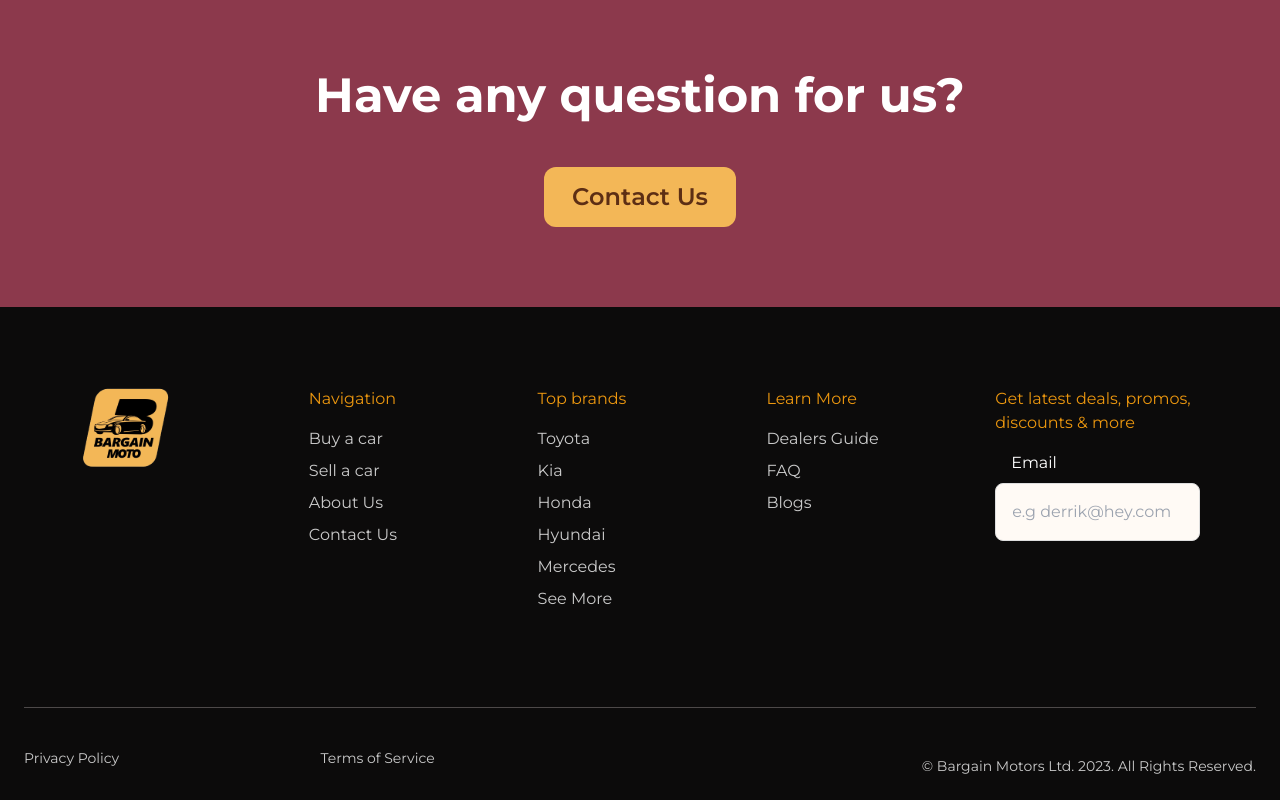
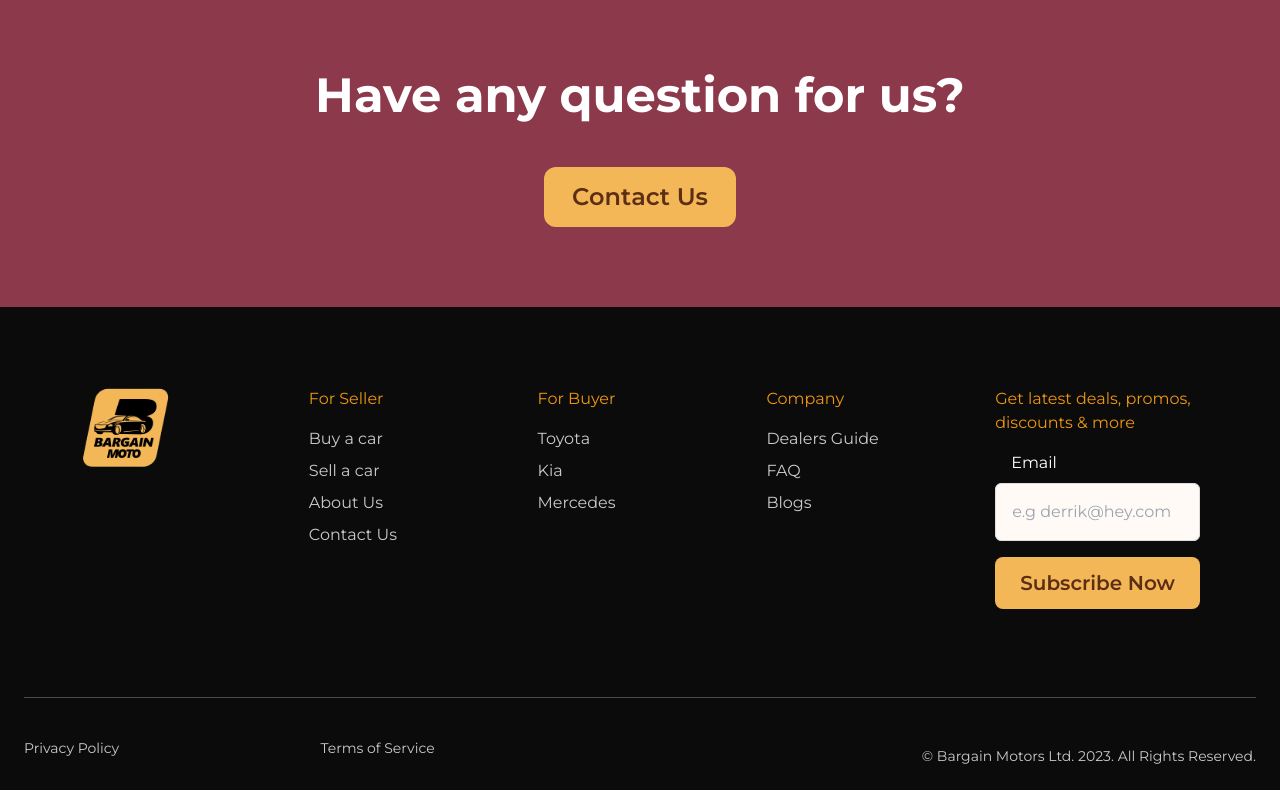
Before and after one commit to Touchstack/BargainMoto-New, a React (Vite) app: page /aboutus in a window 1280 px wide. Shown: the part 3102-3902 px from the top of the page. Built offline with nearby package versions, Linux system fonts and the light colour scheme.

Commit message:
Buy A Car Hero, Buy A Car Page, Update Footer and, Update What Set Bargain Moto Apart
Buy A Car Hero, Buy A Car Page, Update Footer and, Update What Set Bargain Moto Apart

```diff
--- /dev/null
+++ b/src/components/BuyACar/BuyACarHero.jsx
@@ -0,0 +1,44 @@
+import Navbar from "../Navbar/Navbar";
+import Search from "../../assets/images/search-1.svg";
+import SearchIcon from "../../assets/images/search-2.svg";
+
+const BuyACarHero = () => {
+  return (
+    <div className="">
+      <Navbar />
+      <div className="bg-[#8C394C] text-center p-28">
+        <h3 className="font-Bold text-5xl text-[#FFF]">
+          Your New Ride is just a <p className="m-2">Few clicks Away!</p>
+        </h3>
+        <form className="flex justify-between items-center mt-12 p-1 text-[#A4A6A8] bg-[#FFFAF5]  max-w-[500px] mx-auto w-full border rounded-md">
+          <div className="inline-flex">
+            <img
+              src={SearchIcon}
+              alt="search-2.svg"
+              style={{ height: "auto" }}
+              className="mr-2 p-2"
+            />
+            <input
+              type="text"
+              id="large-input"
+              placeholder="Search by brand, model, colour, etc"
+              name="HONDA"
+              required
+              className="inline-flex py-2 font-Regular bg-[#FFFAF5] w-200px sm:w-[300px] text-xs"
+            />
+          </div>
+          <div className="mr-4">
+            <button
+              type="submit"
+              className="font-Bold text-[#5C2E14] bg-[#F3B757] rounded-xl focus:outline-none text-md px-7 py-2"
+            >
+              Search
+            </button>
+          </div>
+          <input type="hidden" name="form-name" value="subscribe" />
+        </form>
+      </div>
+    </div>
+  );
+};
+export default BuyACarHero;
--- a/src/components/Footer/Footer.jsx
+++ b/src/components/Footer/Footer.jsx
@@ -16,8 +16,8 @@
               </a>
             </div>
             <div>
-              <h2 className="mb-4 p-0 py-0 text-base font-MontserratSemiBold text-[#EC970F]">
-                Navigation
+              <h2 className="mb-4 p-0 py-0 text-base font-Regular text-[#EC970F]">
+                For Seller
               </h2>
               <ul className="text-[#CACACA]">
                 <li className="mb-2">
@@ -49,8 +49,8 @@
               </ul>
             </div>
             <div>
-              <h2 className="mb-4 p-0 py-0 text-base font-MontserratBold text-[#EC970F]">
-                Top brands
+              <h2 className="mb-4 p-0 py-0 text-base font-Regular text-[#EC970F]">
+                For Buyer
               </h2>
               <ul className="text-[#CACACA]">
                 <li className="mb-2">
@@ -70,30 +70,15 @@
                   </a>
                 </li>
                 <li className="mb-2">
-                  <a href="/dealersguide" className="hover:underline">
-                    Honda
-                  </a>
-                </li>
-                <li className="mb-2">
-                  <a href="/contact" className="hover:underline">
-                    Hyundai
-                  </a>
-                </li>
-                <li className="mb-2">
                   <a href="/contact" className="hover:underline">
                     Mercedes
-                  </a>
-                </li>
-                <li className="mb-2">
-                  <a href="/contact" className="hover:underline">
-                    See More
                   </a>
                 </li>
               </ul>
             </div>
             <div>
-              <h2 className="mb-4 p-0 py-0 text-base font-MontserratSemiBold text-[#EC970F]">
-                Learn More
+              <h2 className="mb-4 p-0 py-0 text-base font-Regular text-[#EC970F]">
+                Company
               </h2>
               <ul className="text-[#CACACA]">
                 <li className="mb-2">
@@ -114,7 +99,7 @@
               </ul>
             </div>
             <div>
-              <h2 className="mb-4 p-0 py-0 text-base font-MontserratSemiBold text-[#EC970F]">
+              <h2 className="mb-4 p-0 py-0 text-base font-Regular text-[#EC970F]">
                 Get latest deals, promos, discounts & more
               </h2>
               <p className="text-[#FFFFFF] mb-2 p-4 py-0"> Email</p>
@@ -127,12 +112,19 @@
                       placeholder="e.g derrik@hey.com"
                       name="subscriptionemail"
                       required
-                      className="block w-full p-4 text-[#666666] mb-4 font-MontserratRegular border border-[#DEDEDE] rounded-lg bg-[#FFFAF5] sm:text-md focus:ring-blue-500 focus:border-blue-500 dark:bg-gray-700 dark:border-gray-600 dark:placeholder-gray-400 dark:text-white dark:focus:ring-blue-500 dark:focus:border-blue-500"
+                      className="block w-full p-4 text-[#666666] mb-4 font-Regular border border-[#DEDEDE] rounded-md bg-[#FFFAF5] sm:text-md focus:ring-blue-500 focus:border-blue-500 dark:bg-gray-700 dark:border-gray-600 dark:placeholder-gray-400 dark:text-white dark:focus:ring-blue-500 dark:focus:border-blue-500"
                     />
 
                     {/*Netlify Form Handling*/}
                     <input type="hidden" name="form-name" value="subscribe" />
                     {/*Netlify Form Handling*/}
+                    <button
+                      type="submit"
+                      className="font-SemiBold text-[#5C2E14] bg-[#F3B757]  hover:bg-amber-500 focus:ring-1 focus:outline-none focus:ring-amber-100 font-medium rounded-lg text-xl px-5 py-3 w-full
+                      text-center mr-3 md:mr-0 dark:bg-blue-600 dark:hover:bg-blue-700 dark:focus:ring-blue-800"
+                    >
+                      Subscribe Now
+                    </button>
                   </form>
                 </li>
               </ul>
--- a/src/components/Hero/WhatSetBargainMotoApart.jsx
+++ b/src/components/Hero/WhatSetBargainMotoApart.jsx
@@ -1,8 +1,8 @@
+import React, { useState } from "react";
 import Yellow from "../../assets/images/yellow-model.svg";
 import Purple from "../../assets/images/purple-model.svg";
 import Green from "../../assets/images/green-model.svg";
 import VectorIcon from "../../assets/images/Vector.svg";
-
 const WhatSetBargainMotoApart = () => {
   return (
     <div className="bg-[#FAFAFA] text-center py-11 md:px-4">
@@ -12,69 +12,72 @@
       </h3>
       <div className="py-4">
         <div className="my-3 container mx-auto text-center text-dark">
-          <div className="grid lg:grid-cols-4 md:grid-cols-2 sm:grid-cols-1 grid-cols-1 mt-5 gap-8">
-            <div className="px-4">
+          <div className="grid lg:grid-cols-4 md:grid-cols-4 sm:grid-cols-1 grid-cols-1 mt-5 gap-2">
+            <div className="pl-12">
               <div className="px-4">
                 <img
                   src={Yellow}
                   alt="yellow-model"
-                  className="img-fluid lg:mx-0 md:mx-0 sm:mx-auto mx-auto lg:w-[120px] lg:h-[120px] md:w-[100px] md:h-[100px] sm:w-[80px] sm:h-[80px] w-[80px] h-[80px]"
+                  style={{ height: "120px", width: "120px" }}
+                  className="img-fluid w-full"
                 />
               </div>
-              <h3 className="font-SemiBold text-[#191919] lg:text-2xl md:text-2xl sm:text-lg text-xl mt-6 md:text-start sm:text-center text-center">
+              <h3 className="font-SemiBold text-[#191919] lg:text-2xl md:text-2xl sm:text-lg text-xl mt-6 text-start">
                 Identity Check
               </h3>
-              <p className="font-Regular text-[#333] text-base pt-2 pb-4 mx-auto md:text-start sm:text-center text-center mt-4">
+              <p className="font-Regular text-[#333] text-xl pt-2 pb-4 mx-auto text-start mt-4">
                 We verify buyers’ and sellers' identities before every sale.
               </p>
             </div>
-
-            <div className="px-4">
+            <div className="pl-12">
               <div className="px-4">
                 <img
                   src={Purple}
                   alt="purple-model"
-                  className="img-fluid lg:mx-0 md:mx-0 sm:mx-auto mx-auto lg:w-[120px] lg:h-[120px] md:w-[100px] md:h-[100px] sm:w-[80px] sm:h-[80px] w-[80px] h-[80px]"
+                  style={{ height: "120px", width: "120px" }}
+                  className="img-fluid w-full"
                 />
               </div>
-              <h3 className="font-SemiBold text-[#191919] lg:text-2xl md:text-2xl sm:text-lg text-xl mt-6 md:text-start sm:text-center text-center">
+              <h3 className="font-SemiBold text-[#191919] lg:text-2xl md:text-2xl sm:text-lg text-xl mt-6 text-start">
                 History Check
               </h3>
-              <p className="font-Regular text-[#333] text-base pt-2 pb-4 mx-auto md:text-start sm:text-center text-center mt-4">
+              <p className="font-Regular text-[#333] text-xl pt-2 pb-4 mx-auto text-start mt-4">
                 We confirm maintenance history so there are no costly surprises
                 after you buy.
               </p>
             </div>
 
-            <div className="px-4">
+            <div className="pl-12">
               <div className="px-4">
                 <img
                   src={Green}
                   alt="green-model"
-                  className="img-fluid lg:mx-0 md:mx-0 sm:mx-auto mx-auto lg:w-[120px] lg:h-[120px] md:w-[100px] md:h-[100px] sm:w-[80px] sm:h-[80px] w-[80px] h-[80px]"
+                  style={{ height: "120px", width: "120px" }}
+                  className="img-fluid w-full"
                 />
               </div>
-              <h3 className="font-SemiBold text-[#191919] lg:text-2xl md:text-2xl sm:text-lg text-xl mt-6 md:text-start sm:text-center text-center">
+              <h3 className="font-SemiBold text-[#191919] lg:text-2xl md:text-2xl sm:text-lg text-xl mt-6 text-start">
                 Secured Payments
               </h3>
-              <p className="font-Regular text-[#333] text-base pt-2 pb-4 mx-auto md:text-start sm:text-center text-center mt-4">
+              <p className="font-Regular text-[#333] text-xl pt-2 pb-4 mx-auto text-start mt-4">
                 Protect yourself from fraud through our secure online payment
                 platform. Anytime, Anywhere.
               </p>
             </div>
 
-            <div className="px-4">
+            <div className="pl-12">
               <div className="px-4">
                 <img
                   src={VectorIcon}
                   alt="Vector"
-                  className="img-fluid lg:mx-0 md:mx-0 sm:mx-auto mx-auto lg:w-[120px] lg:h-[120px] md:w-[100px] md:h-[100px] sm:w-[80px] sm:h-[80px] w-[80px] h-[80px]"
+                  style={{ height: "120px", width: "120px" }}
+                  className="img-fluid w-full"
                 />
               </div>
-              <h3 className="font-SemiBold text-[#191919] md:text-start sm:text-center text-center lg:text-2xl md:text-2xl sm:text-lg text-xl mt-6">
+              <h3 className="font-SemiBold text-[#191919] text-start lg:text-2xl md:text-2xl sm:text-lg text-xl mt-6">
                 After Sales Services
               </h3>
-              <p className="font-Regular text-[#333] text-base pt-2 pb-4 mx-auto md:text-start sm:text-center text-center mt-4">
+              <p className="font-Regular text-[#333] text-xl pt-2 pb-4 mx-auto text-start mt-4">
                 Car registration, insurance, road side assitance and many more.
                 Our Journey with you doesnt end after your purchase.
               </p>
@@ -82,6 +85,12 @@
           </div>
         </div>
       </div>
+      <button
+        className="font-SemiBold bg-[#F3B757] text-center text-xl text-[#5C2E14] rounded-lg p-3 w-60 mt-6
+        hover:bg-amber-500 focus:ring-1 focus:outline-none focus:ring-amber-100 dark:bg-blue-600 dark:hover:bg-blue-700 dark:focus:ring-blue-800"
+      >
+        Create an Account
+      </button>
     </div>
   );
 };
--- /dev/null
+++ b/src/pages/BuyACarPage/BuyACarPage.jsx
@@ -0,0 +1,15 @@
+import BuyACarHero from "../../components/BuyACar/BuyACarHero";
+import HomeCustomerVoices from "../../components/Hero/HomeCustomerVoices";
+import Footer from "../../components/Footer/Footer";
+
+const BuyACarPage = () => {
+  return (
+    <div>
+      <BuyACarHero />
+      <HomeCustomerVoices />
+      <Footer />
+    </div>
+  );
+};
+
+export default BuyACarPage;
```
